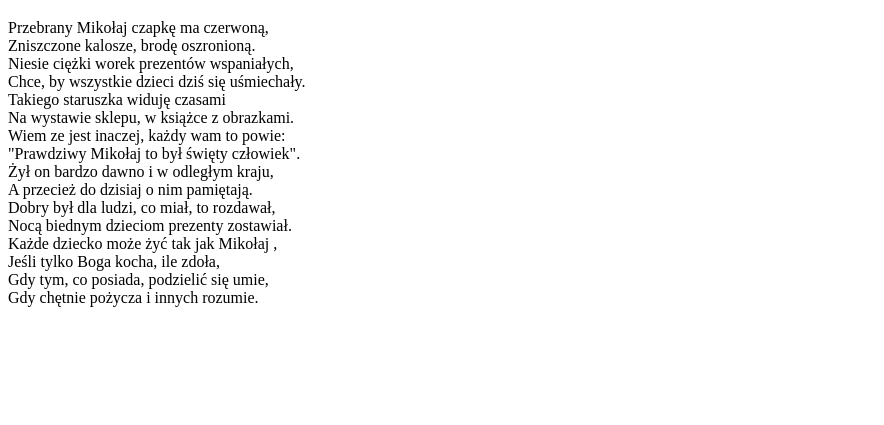
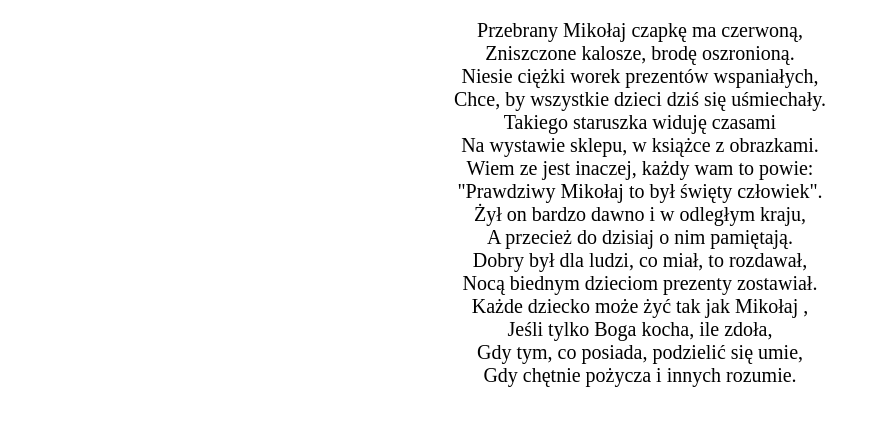
Before and after one commit to CezaryMalin/learning-git-2, a plain HTML site: page index.html in a window 1280 px wide. Shown: the part 61-486 px from the top of the page, without its empty margins (0-884 px from the left). Drawn offline with Linux system fonts and the light colour scheme.

Commit message:
Add style for .main

```diff
--- a/styles.css
+++ b/styles.css
@@ -4,6 +4,10 @@ header{
     text-align: center;
     background: #fff;
 }
-.main .p{
-    color:red;
+.main .container{
+    margin: 0 auto;
+    text-align: center;
 }
+.main p{
+    font-size: 20px;
+}
```
